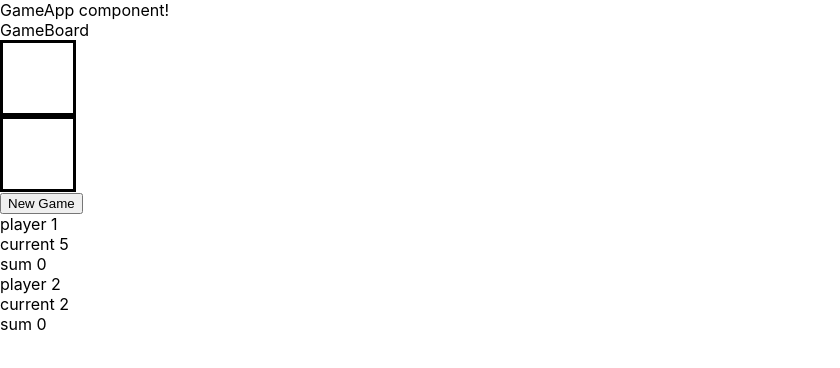
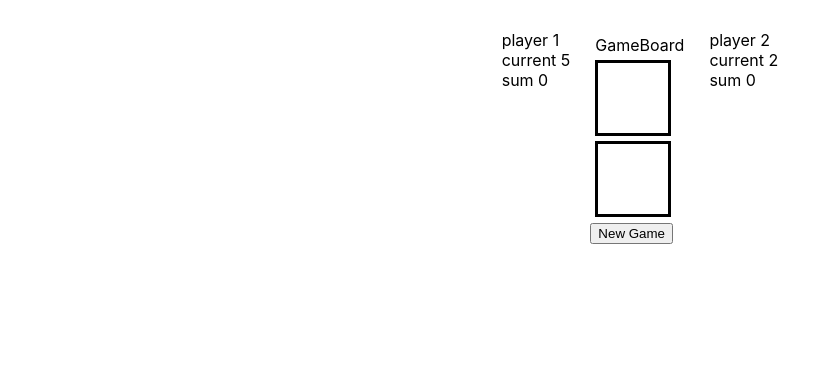
Before and after one commit to TamarCY/Appleseeds-Dice-Game-App, a React (Create React App) app: page / in a window 1280 px wide. Shown: the top 368 px of the page, without its empty margins (0-840 px from the left). Built offline with nearby package versions, Linux system fonts and the light colour scheme.

Commit message:
basic dice

```diff
--- a/src/Components/Player/GameBoard/GameBoard.css
+++ b/src/Components/Player/GameBoard/GameBoard.css
@@ -0,0 +1,11 @@
+
+
+.GameBoard-dice {
+    height: 70px;
+    width: 70px;
+    border: solid;
+}
+
+.GameBoard-div>div {
+    margin:5px;
+}
--- a/src/Components/Player/GameBoard/GameBoard.jsx
+++ b/src/Components/Player/GameBoard/GameBoard.jsx
@@ -1,22 +1,25 @@
 import react from "react";
-import Dice from "../../../Common/Dice/Dice";
+// import Dice from "../../../Common/Dice/Dice";
+import './GameBoard.css'
 
 
 class GameBoard extends react.Component {
     constructor(props){
         super(props)
         this.state ={
-            dice1: 0,
+            dice1:0,
             dice2:0
         }
     }
     render() {
         return (
-            <div>
+            <div className="GameBoard-div">
                 <div>GameBoard {this.props.test}</div>
-                <Dice />
-                <Dice />
-                <button className="new-game-btn" onClick={()=>(this.props.newGame())}>New Game</button>
+                {/* <Dice num ={this.state.dices1}/>
+                <Dice /> */}
+                <div className="GameBoard-dice">{this.props.dices[0]}</div>
+                <div className="GameBoard-dice">{this.props.dices[1]}</div>
+                <button className="GameBoard-new-btn" onClick={()=>(this.props.newGame())}>New Game</button>
             </div>
         )
     }
--- a/src/Pages/GameApp/GameApp.css
+++ b/src/Pages/GameApp/GameApp.css
@@ -0,0 +1,9 @@
+.GameApp {
+    display: flex;
+    justify-content: center;
+    margin-top: 20px;
+}
+
+.GameApp>div{
+    margin: 10px;
+}
--- a/src/Pages/GameApp/GameApp.jsx
+++ b/src/Pages/GameApp/GameApp.jsx
@@ -1,8 +1,10 @@
 import react from "react";
 import GameBoard from "../../Components/Player/GameBoard/GameBoard";
 import Player from "../../Components/Player/Player/Player";
+import "./GameApp.css"
 
-
+const DICE_MIN = 1;
+const DICE_MAX = 6;
 class GameApp extends react.Component {
     constructor() {
         super();
@@ -56,7 +58,17 @@ class GameApp extends react.Component {
     }
 
 
-
+    rollDice = () => {
+        this.setState(
+            (prevState) =>
+            ({
+                dices: prevState.dices.map((el) =>
+                    (Math.floor(Math.random() * (DICE_MAX - DICE_MIN + 1) + DICE_MIN))
+                )
+            })
+        )
+        // console.log("in the roll dice func", this.props) //why is this empty?
+    }
 
 
 
@@ -64,14 +76,11 @@ class GameApp extends react.Component {
 
     render() {
         return (
-            <>
-                <div>GameApp component!
-
-                </div>
-                <GameBoard newGame={this.newGame} />
+            <div className="GameApp">
                 <Player playerData={this.state.players.player1} />
+                <GameBoard newGame={this.rollDice} dices={this.state.dices}/>
                 <Player playerData={this.state.players.player2} />
-            </>
+            </div>
         )
     }
 }
```
